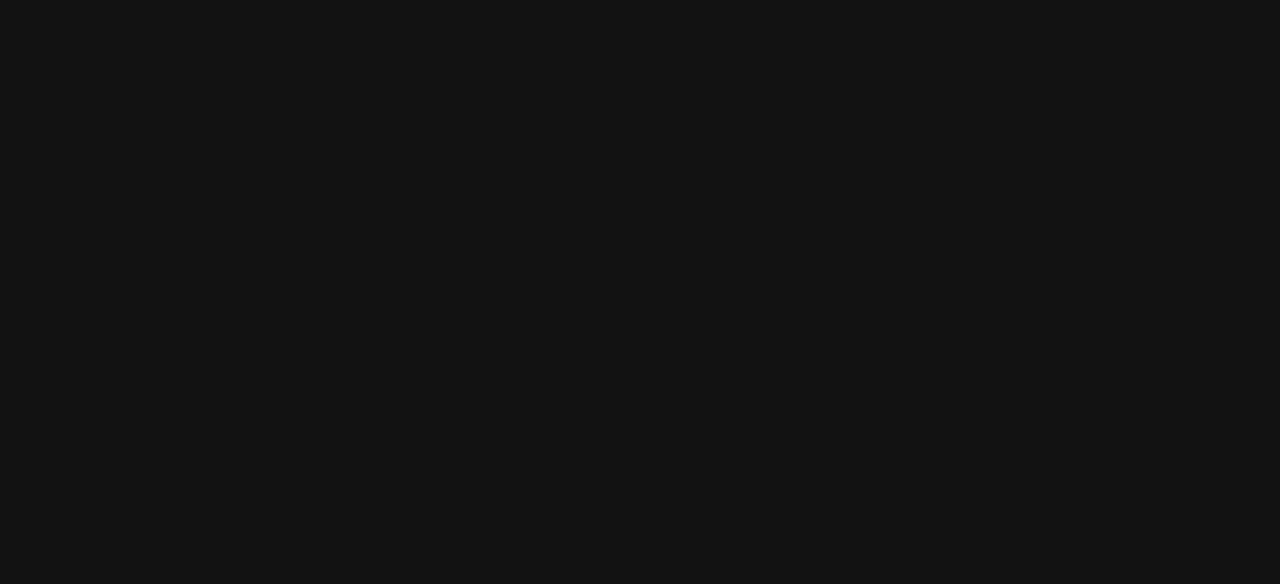
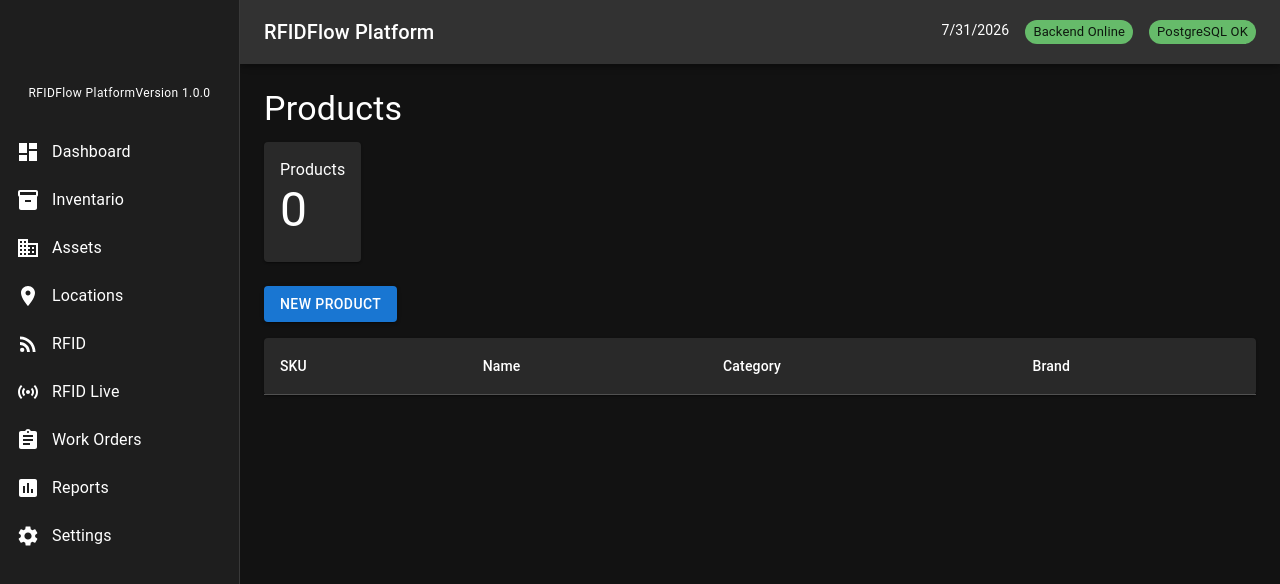
Before and after one commit to gbarajas-barsys/barsys-rfidflow, a React (Vite) app in the folder Frontend/: page /products in a window 1280 px wide. Before the commit this address had no page. Shown: the top 584 px of the page. Built offline with nearby package versions, Linux system fonts and the light colour scheme.

Commit message:
git add .
git commit -m "Products module v1 completed"

```diff
--- a/Frontend/src/App.tsx
+++ b/Frontend/src/App.tsx
@@ -15,6 +15,7 @@
 
 import TestReaderPage from "./pages/TestReaderPage";
 import AssetPresencePage from "./pages/assets/AssetPresencePage";
+import ProductsPage from "./pages/products/ProductsPage";
 
 function App() {
   return (
@@ -34,6 +35,11 @@
           <Route
             path="/assets"
             element={<AssetsPage />}
+          />
+
+          <Route
+            path="/products"
+            element={<ProductsPage />}
           />
 
           <Route
--- /dev/null
+++ b/Frontend/src/pages/products/ProductsPage.tsx
@@ -0,0 +1,241 @@
+import { useEffect, useState } from "react";
+
+import {
+  Button,
+  Card,
+  CardContent,
+  Dialog,
+  DialogActions,
+  DialogContent,
+  DialogTitle,
+  Grid,
+  Paper,
+  Table,
+  TableBody,
+  TableCell,
+  TableHead,
+  TableRow,
+  TextField,
+  Typography,
+} from "@mui/material";
+
+type Product = {
+  id: string;
+  sku: string;
+  name: string;
+  category: string;
+  brand: string;
+  description: string;
+  cost: number;
+  price: number;
+};
+
+export default function ProductsPage() {
+  const [products, setProducts] =
+    useState<Product[]>(() => {
+      const stored =
+        localStorage.getItem(
+          "rfidflow-products"
+        );
+
+      return stored
+        ? JSON.parse(stored)
+        : [];
+    });
+
+  const [open, setOpen] =
+    useState(false);
+
+  const [sku, setSku] =
+    useState("");
+
+  const [name, setName] =
+    useState("");
+
+  const [category,
+    setCategory] =
+    useState("");
+
+  const [brand, setBrand] =
+    useState("");
+
+  const [description,
+    setDescription] =
+    useState("");
+
+  const [cost, setCost] =
+    useState("");
+
+  const [price, setPrice] =
+    useState("");
+
+  useEffect(() => {
+    localStorage.setItem(
+      "rfidflow-products",
+      JSON.stringify(
+        products
+      )
+    );
+  }, [products]);
+
+  const addProduct = () => {
+    setProducts([
+      ...products,
+      {
+        id:
+          crypto.randomUUID(),
+        sku,
+        name,
+        category,
+        brand,
+        description,
+        cost:
+          Number(cost),
+        price:
+          Number(price),
+      },
+    ]);
+
+    setSku("");
+    setName("");
+    setCategory("");
+    setBrand("");
+    setDescription("");
+    setCost("");
+    setPrice("");
+
+    setOpen(false);
+  };
+
+  return (
+    <>
+      <Typography
+        variant="h4"
+        gutterBottom
+      >
+        Products
+      </Typography>
+
+      <Grid
+        container
+        spacing={2}
+        sx={{ mb: 3 }}
+      >
+        <Grid
+          item
+          xs={12}
+          md={3}
+        >
+          <Card>
+            <CardContent>
+              <Typography>
+                Products
+              </Typography>
+
+              <Typography
+                variant="h3"
+              >
+                {
+                  products.length
+                }
+              </Typography>
+            </CardContent>
+          </Card>
+        </Grid>
+      </Grid>
+
+    <Button
+        variant="contained"
+        onClick={() =>
+            setOpen(true)
+        }
+        sx={{ mb: 2 }}
+    >
+        New Product
+    </Button>
+<Paper sx={{ mb: 2 }}>
+  <Table>
+    <TableHead>
+      <TableRow>
+        <TableCell>SKU</TableCell>
+        <TableCell>Name</TableCell>
+        <TableCell>Category</TableCell>
+        <TableCell>Brand</TableCell>
+      </TableRow>
+    </TableHead>
+
+    <TableBody>
+      {products.map((product) => (
+        <TableRow key={product.id}>
+          <TableCell>{product.sku}</TableCell>
+          <TableCell>{product.name}</TableCell>
+          <TableCell>{product.category}</TableCell>
+          <TableCell>{product.brand}</TableCell>
+        </TableRow>
+      ))}
+    </TableBody>
+  </Table>
+</Paper>
+<Dialog
+  open={open}
+  onClose={() =>
+    setOpen(false)
+  }
+>
+  <DialogTitle>
+    New Product
+  </DialogTitle>
+
+<DialogContent>
+  <TextField
+    fullWidth
+    margin="dense"
+    label="SKU"
+    value={sku}
+    onChange={(e) => setSku(e.target.value)}
+  />
+
+  <TextField
+    fullWidth
+    margin="dense"
+    label="Name"
+    value={name}
+    onChange={(e) => setName(e.target.value)}
+  />
+
+  <TextField
+    fullWidth
+    margin="dense"
+    label="Category"
+    value={category}
+    onChange={(e) => setCategory(e.target.value)}
+  />
+
+  <TextField
+    fullWidth
+    margin="dense"
+    label="Brand"
+    value={brand}
+    onChange={(e) => setBrand(e.target.value)}
+  />
+</DialogContent>
+
+<DialogActions>
+  <Button
+    onClick={() => setOpen(false)}
+  >
+    Cancel
+  </Button>
+
+  <Button
+    variant="contained"
+    onClick={addProduct}
+  >
+    Save
+  </Button>
+</DialogActions>
+
+</Dialog>
+</>
+);
+}
```
